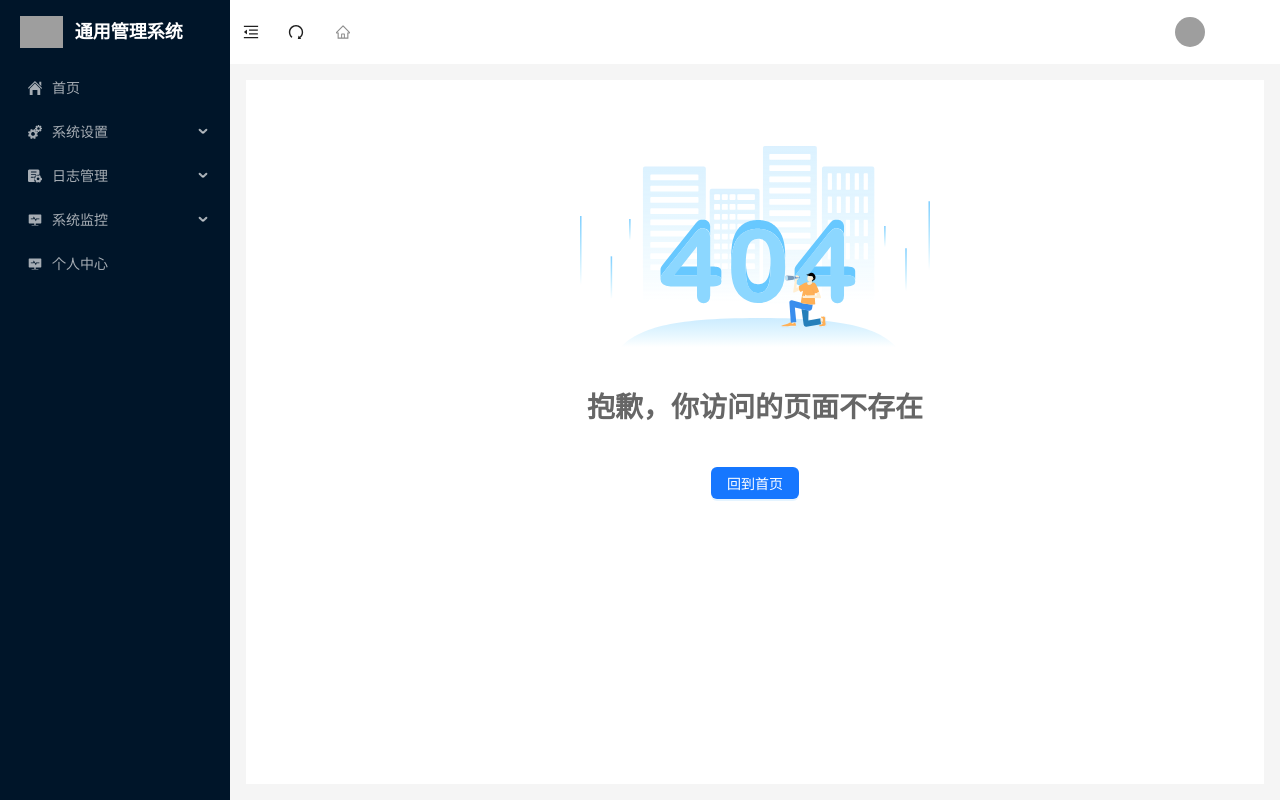
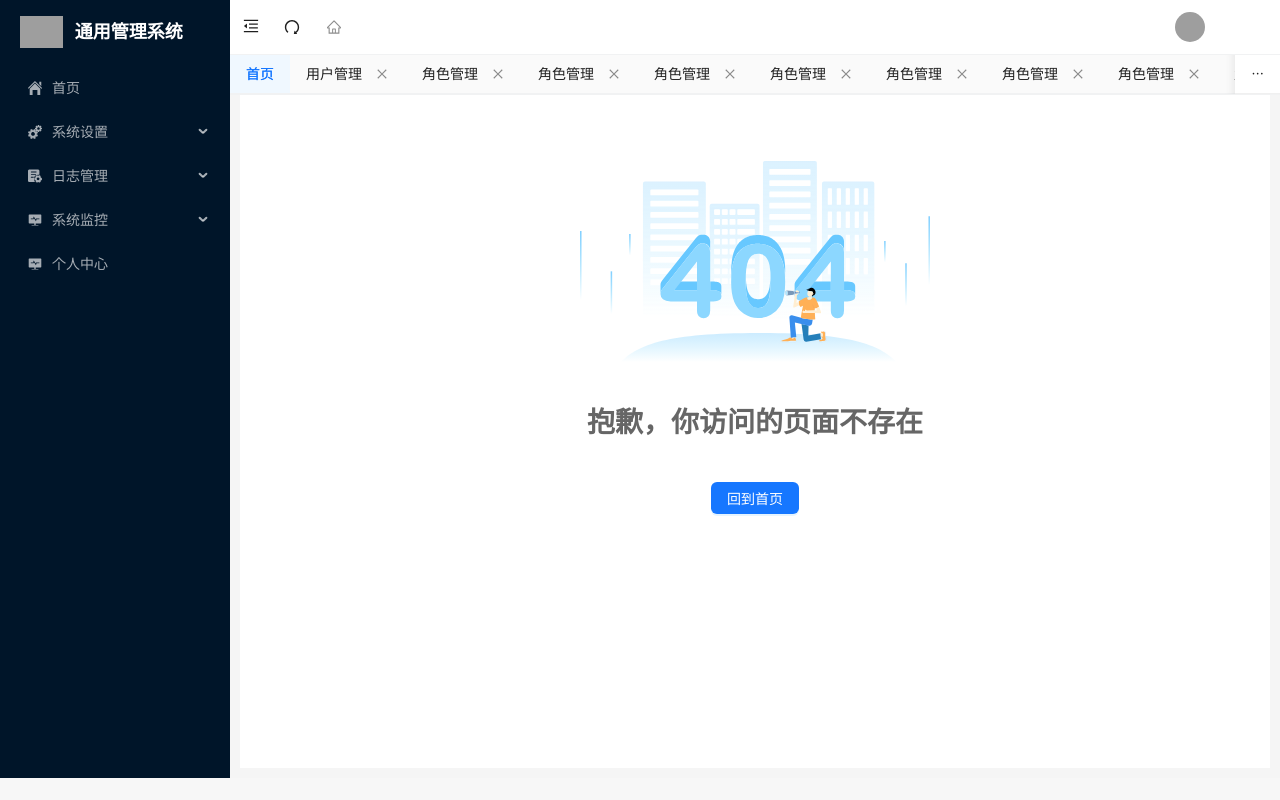
Before and after one commit to LuckyQinLin/go-react-admin, a React (Vite) app in the folder admin-web/: page /exception/404 in a window 1280 px wide. Built offline with nearby package versions, Linux system fonts and the light colour scheme; grey boxes are pictures that could not be loaded.

Commit message:
菜单路由

```diff
--- a/admin-web/src/pages/layout/components/header/index.less
+++ b/admin-web/src/pages/layout/components/header/index.less
@@ -4,6 +4,7 @@
   align-items: center;
   justify-content: space-between;
   flex-wrap: nowrap;
+  border-bottom: 1px solid #f1f2f3;
   .admin-layout-header-left {
 
   }
@@ -12,7 +13,7 @@
     .alhr-dropdown {
       display: flex;
       align-items: center;
-      height: 64px;
+      height: 55px;
       padding: 0 12px;
       cursor: pointer;
       transition: all .3s;
--- a/admin-web/src/pages/layout/components/header/index.tsx
+++ b/admin-web/src/pages/layout/components/header/index.tsx
@@ -70,7 +70,7 @@ const LayoutHeader: React.FC<LayoutHeaderProp> = ({breadcrumb, bgColor, collapse
 				return [{href: '', title: <HomeOutlined />}, ...temp];
     }
 
-    return <Layout.Header className="admin-layout-header" style={{ padding: 0, background: bgColor }}>
+    return <Layout.Header className="admin-layout-header" style={{ padding: 0, background: bgColor, height: 55 }}>
         {contextHolder}
         <Space className="admin-layout-header-left">
             <Button
@@ -81,7 +81,7 @@ const LayoutHeader: React.FC<LayoutHeaderProp> = ({breadcrumb, bgColor, collapse
                     color: 'rgba(0, 0, 0, 0.88)',
                     fontSize: '16px',
                     width: 10,
-                    height: 64,
+                    height: 55,
                     marginLeft: 16
                 }}
             />
@@ -91,7 +91,7 @@ const LayoutHeader: React.FC<LayoutHeaderProp> = ({breadcrumb, bgColor, collapse
                 style={{
                     color: 'rgba(0, 0, 0, 0.88)',
                     fontSize: '16px',
-                    width: 64,
+                    width: 55,
                     height: 64,
                 }}
             />
--- a/admin-web/src/pages/layout/components/index.ts
+++ b/admin-web/src/pages/layout/components/index.ts
@@ -1,7 +1,9 @@
 import LayoutHeader from "@/pages/layout/components/header";
 import LayoutSider from "@/pages/layout/components/menu";
+import LayoutTabview from "@/pages/layout/components/tabview";
 
 export {
 	LayoutSider,
 	LayoutHeader,
+	LayoutTabview
 }
--- /dev/null
+++ b/admin-web/src/pages/layout/components/tabview/index.tsx
@@ -0,0 +1,110 @@
+import styled from "@emotion/styled";
+import {Tabs, TabsProps} from "antd";
+
+
+const LayoutTabview = () => {
+
+    const items: TabsProps['items'] = [
+        { key: '1', label: '首页', closable: false },
+        { key: '2', label: '用户管理' },
+        { key: '3', label: '角色管理' },
+        { key: '4', label: '角色管理' },
+        { key: '5', label: '角色管理' },
+        { key: '6', label: '角色管理' },
+        { key: '7', label: '角色管理' },
+        { key: '8', label: '角色管理' },
+        { key: '9', label: '角色管理' },
+        { key: '10', label: '角色管理' },
+        { key: '11', label: '角色管理' },
+        { key: '12', label: '角色管理' },
+        { key: '13', label: '角色管理' },
+        { key: '14', label: '角色管理' },
+        { key: '15', label: '角色管理' },
+        { key: '16', label: '角色管理' },
+        { key: '17', label: '角色管理' },
+        { key: '18', label: '角色管理' },
+        { key: '19', label: '角色管理' },
+        { key: '20', label: '角色管理' },
+    ];
+
+    const onChange = (key: string) => {
+        console.log(key);
+    };
+
+    return <Container>
+        <Tabs
+            type="editable-card"
+            hideAdd={true}
+            tabPosition={'top'}
+            defaultActiveKey="1"
+            items={items}
+            onChange={onChange} />
+    </Container>
+}
+
+const Container = styled.div`
+  background-color: #ffffff;
+  border-bottom: 1px solid #f1f2f3;
+
+  .ant-tabs-nav-wrap .ant-tabs-nav-wrap-ping-right {
+    position: relative;
+    display: flex;
+    flex: auto;
+    align-self: stretch;
+    overflow: hidden;
+    white-space: nowrap;
+    transform: translate(0);
+    height: 48px;
+    .ant-tabs-nav-list {
+      position: relative;
+      display: flex;
+      transition: opacity 0.3s;
+      background-color: #f5f5f5;
+      height: 48px;
+      flex-direction: row;
+      align-content: center;
+      align-items: center;
+      padding-left: 6px;
+    }
+    .ant-tabs-nav-operations {
+      display: flex;
+      height: 48px;
+      align-self: stretch;
+      background-color: #f5f5f5;
+      align-items: center;
+      button {
+        position: relative;
+        padding: 8px 10px;
+        background: #fff;
+        border: 0;
+        color: rgba(0, 0, 0, 0.88);
+        height: 35px;
+      }
+    }
+  }
+
+  .ant-tabs-nav {
+    margin: 0;
+  }
+  .ant-tabs-nav .ant-tabs-tab {
+    border: 0;
+    border-radius: 0;
+  }
+  .ant-tabs-nav .ant-tabs-tab+.ant-tabs-tab { margin-left: 0}
+
+  .ant-tabs-tab .ant-tabs-tab-with-remove {
+    margin-left: 0;
+    border-radius: 0 0 0 0;
+  }
+  .ant-tabs-nav .ant-tabs-tab-active {
+    background-color: #f0f8ff;
+  }
+  .ant-tabs-card.ant-tabs-top >.ant-tabs-nav .ant-tabs-tab {
+    margin-left: 0;
+    border-radius: 0 0 0 0;
+    border-bottom: 1px solid #f1f2f3;
+  }
+
+`
+
+export default LayoutTabview;
--- a/admin-web/src/pages/layout/index.tsx
+++ b/admin-web/src/pages/layout/index.tsx
@@ -1,7 +1,7 @@
 import React, {useEffect, useState} from "react";
 import {Outlet} from "react-router-dom";
 import {Layout, theme} from "antd";
-import {LayoutHeader, LayoutSider} from "@/pages/layout/components";
+import {LayoutHeader, LayoutSider, LayoutTabview} from "@/pages/layout/components";
 import {BreadcrumbProp} from "@/pages/layout/components/header";
 import {PermInfo} from "@/redux/user/reducer";
 import "./index.less";
@@ -34,9 +34,9 @@ const LayoutPage: React.FC = () => {
     }, []);
 
     const contentCss: React.CSSProperties = {
-        margin: '16px 16px',
+        margin: '0px 10px 10px 10px',
         padding: 16,
-        minHeight: 'calc(100vh - 64px - 32px)',
+        minHeight: 'calc(100vh - 55px - 40px - 32px)',
         background: colorBgContainer
     }
 
@@ -49,6 +49,7 @@ const LayoutPage: React.FC = () => {
                 collapsed={collapsed}
                 changeCollapsed={setCollapsed}
             />
+            <LayoutTabview />
             <Layout.Content style={contentCss}>
                 <Outlet />
             </Layout.Content>
```
